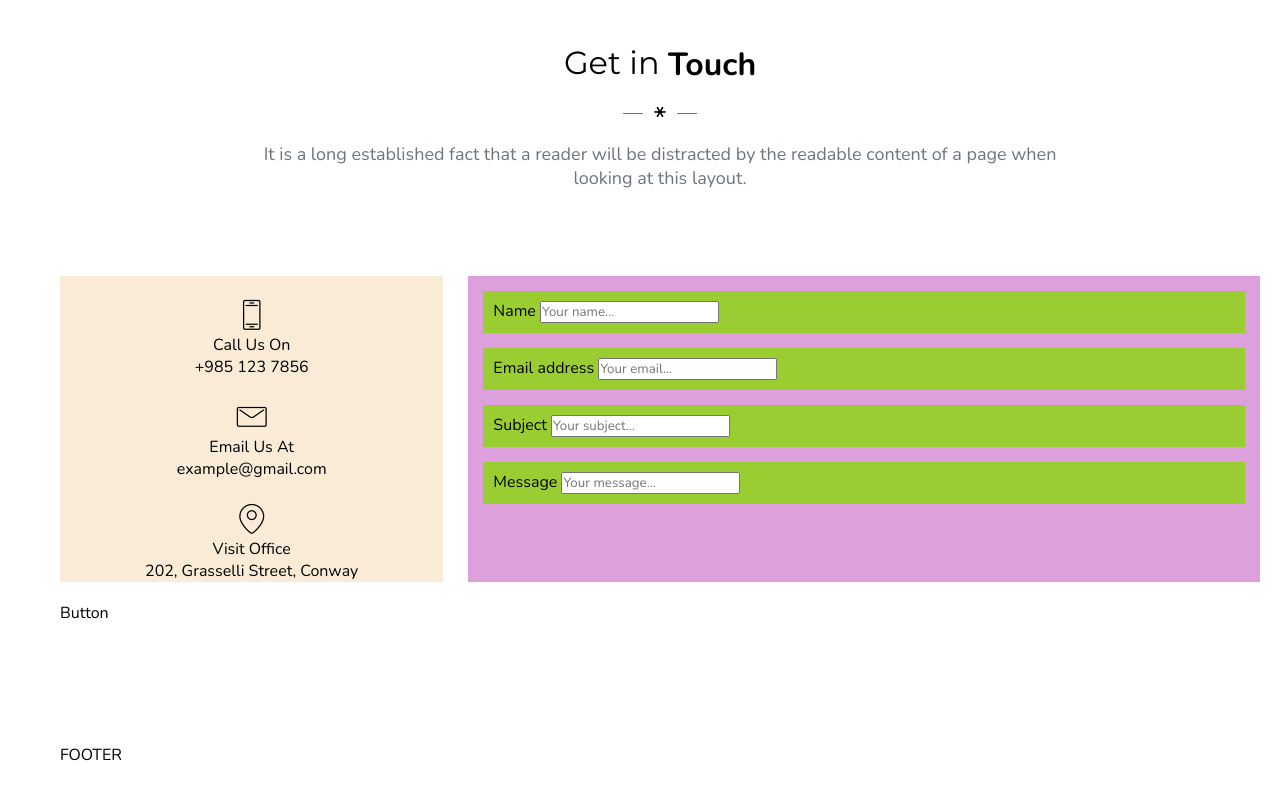
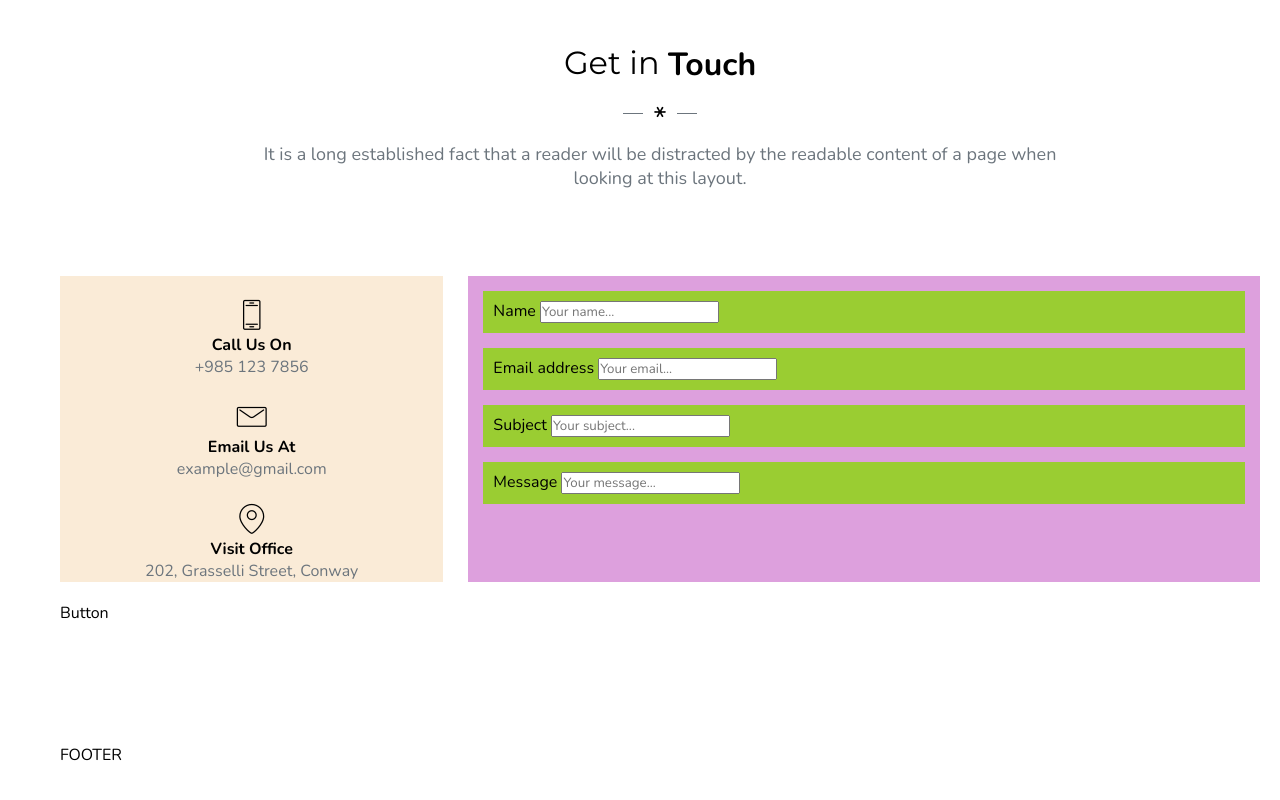
Before and after one commit to front-end-by-rimantas/18-grupe-portfolio-elvish, a plain HTML site: page index.html in a window 1280 px wide. Shown: the part 5788-6588 px from the top of the page. Drawn offline with nearby package versions, Linux system fonts and the light colour scheme; animation ran at ten frames a second; files whose address does not match are found by name.

Commit message:
update style

```diff
--- a/css/custom.css
+++ b/css/custom.css
@@ -1061,6 +1061,13 @@ canvas {
 .icons3 > span {
     font-size: 30px;
 }
+.icons3 > .icon-title {
+    font-weight: 700;
+}
+.icons3 > .icon-content-line {
+    font-weight: 400;
+    color: #6c757d;
+}
 
 .contact-form {
     background-color: plum;
```
